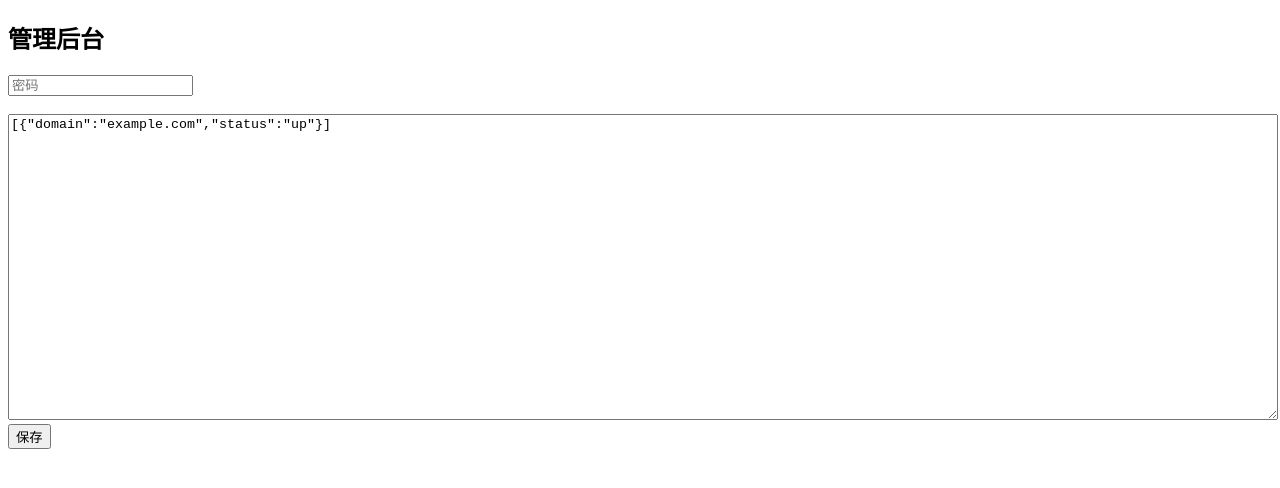
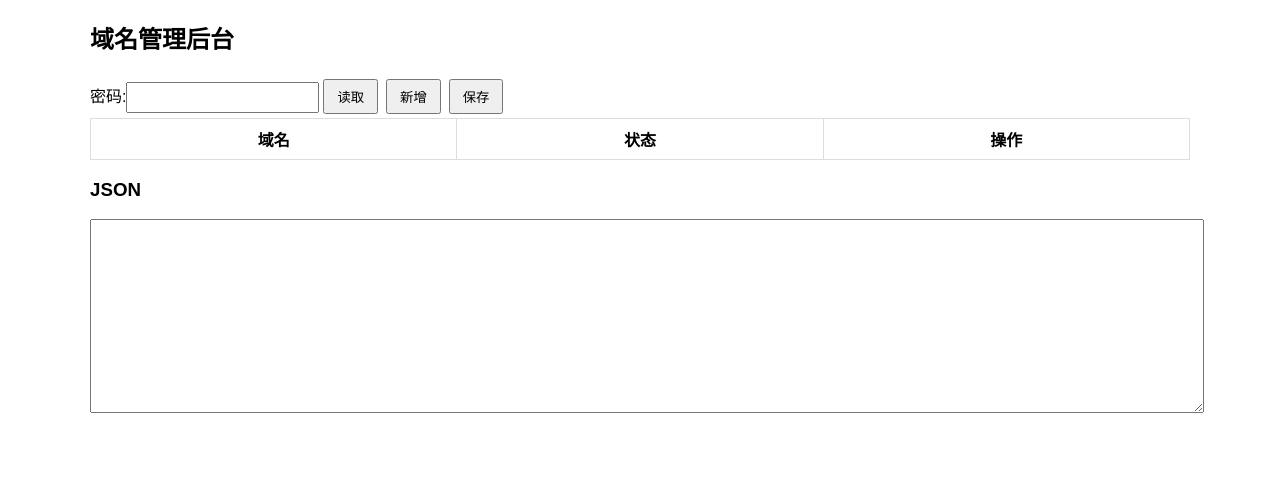
Before and after one commit to love-ztm/cf-domain-show, a website: page public/admin.html in a window 1280 px wide. Drawn offline with Linux system fonts and the light colour scheme; no server answers.

Commit message:
Add files via upload

```diff
--- a/public/admin.html
+++ b/public/admin.html
@@ -1,11 +1,13 @@
-<!DOCTYPE html><html><head><meta charset='UTF-8'><title>后台</title></head><body>
-<h2>管理后台</h2>
-<input id='pwd' type='password' placeholder='密码'><br><br>
-<textarea id='data' style='width:100%;height:300px;'>[{"domain":"example.com","status":"up"}]</textarea><br>
-<button onclick='save()'>保存</button>
+<!DOCTYPE html><html><head><meta charset='UTF-8'><title>后台管理</title>
+<style>body{font-family:Arial;max-width:1100px;margin:20px auto}table{border-collapse:collapse;width:100%}td,th{border:1px solid #ddd;padding:8px}input,select,textarea{padding:6px}button{margin:4px;padding:6px 12px}</style></head><body>
+<h2>域名管理后台</h2>
+密码:<input id='pwd' type='password'><button onclick='load()'>读取</button><button onclick='addRow()'>新增</button><button onclick='save()'>保存</button>
+<table><thead><tr><th>域名</th><th>状态</th><th>操作</th></tr></thead><tbody id='tb'></tbody></table>
+<h3>JSON</h3><textarea id='data' style='width:100%;height:180px'></textarea>
 <script>
-async function save(){
-const res=await fetch('/api/config',{method:'POST',headers:{'Content-Type':'application/json','Authorization':'Bearer '+pwd.value},body:data.value});
-alert(await res.text())
-}
+async function load(){let r=await fetch('/api/config');let j=await r.json();if(!Array.isArray(j))j=[];render(j);}
+function render(arr){tb.innerHTML='';data.value=JSON.stringify(arr,null,2);arr.forEach((x,i)=>{let tr=document.createElement('tr');tr.innerHTML=`<td><input value="${x.domain||''}"></td><td><select><option value=up ${x.status=='up'?'selected':''}>up</option><option value=down ${x.status=='down'?'selected':''}>down</option></select></td><td><button onclick="this.parentNode.parentNode.remove()">删除</button></td>`;tb.appendChild(tr);});}
+function addRow(){let tr=document.createElement('tr');tr.innerHTML='<td><input></td><td><select><option>up</option><option>down</option></select></td><td><button onclick="this.parentNode.parentNode.remove()">删除</button></td>';tb.appendChild(tr);}
+async function save(){let arr=[];tb.querySelectorAll('tr').forEach(tr=>{let i=tr.querySelectorAll('input,select');arr.push({domain:i[0].value,status:i[1].value})});data.value=JSON.stringify(arr,null,2);let r=await fetch('/api/config',{method:'POST',headers:{'Content-Type':'application/json','Authorization':'Bearer '+pwd.value},body:data.value});alert(await r.text());load();}
+load();
 </script></body></html>
```
